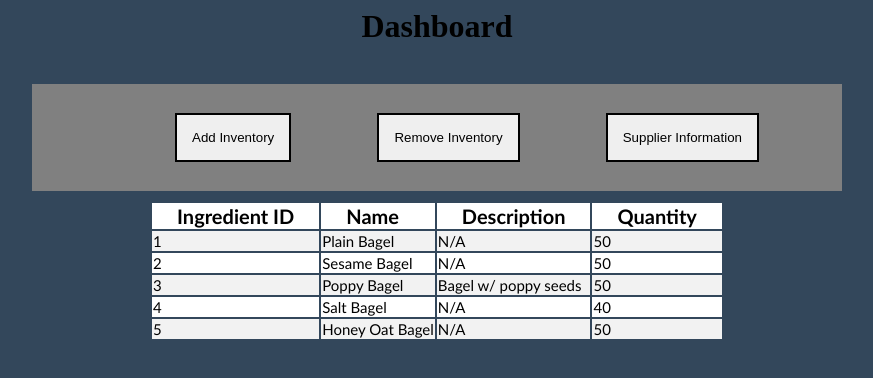
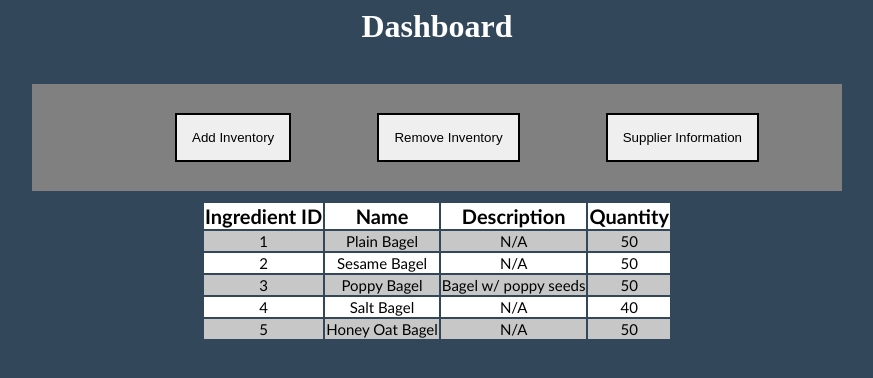
Before and after one commit to codfsh9/WaterDogSmokehouseInventorySystem, a PHP site: page /MainPage.php in a window 1280 px wide. Shown: the top 378 px of the page, without its empty margins (203-1076 px from the left). Run offline with PHP 8.4, Linux system fonts and the light colour scheme; data comes from the database, SQL or seed files in the repository.

Commit message:
Update MainPage.php

```diff
--- a/MainPage.php
+++ b/MainPage.php
@@ -44,18 +44,21 @@
     {
         background-color: white;
         font-size: 20px;
-        padding-left:25px;
-        padding-right:25px;
+        padding-left:auto;
+        padding-right:auto;
         color: black;
     }
     tr
     {
         background-color:white;
+		text-align:center;
         font-size:15px;
+		padding:20px;
     }
     tr:nth-child(even)
     {
-        background-color: #f2f2f2;
+        background-color:rgb(199, 199, 199);
+		text-align:center;
         font-size: 15px;
         padding:20px;
     }
@@ -74,7 +77,7 @@
 	</head>
 
 	<body style="background-color:#33475b;">
-	<h1 style="font-size: xx-large; text-align: center;">Dashboard</h1>
+	<h1 style="font-size: xx-large; text-align: center; color:white;">Dashboard</h1>
     	<br>
 		<div class="div-style">
     	<p class="text-style">
```
